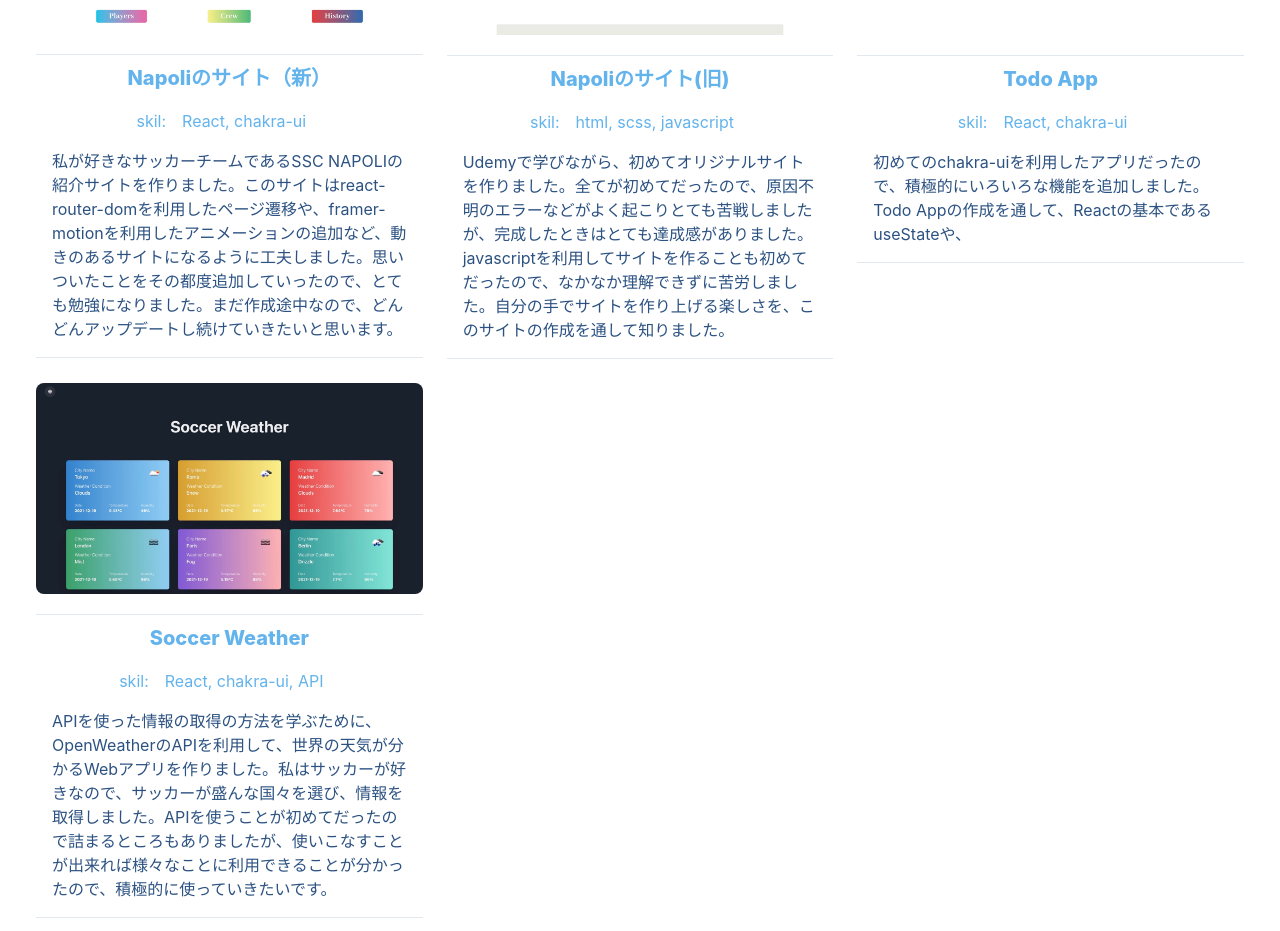
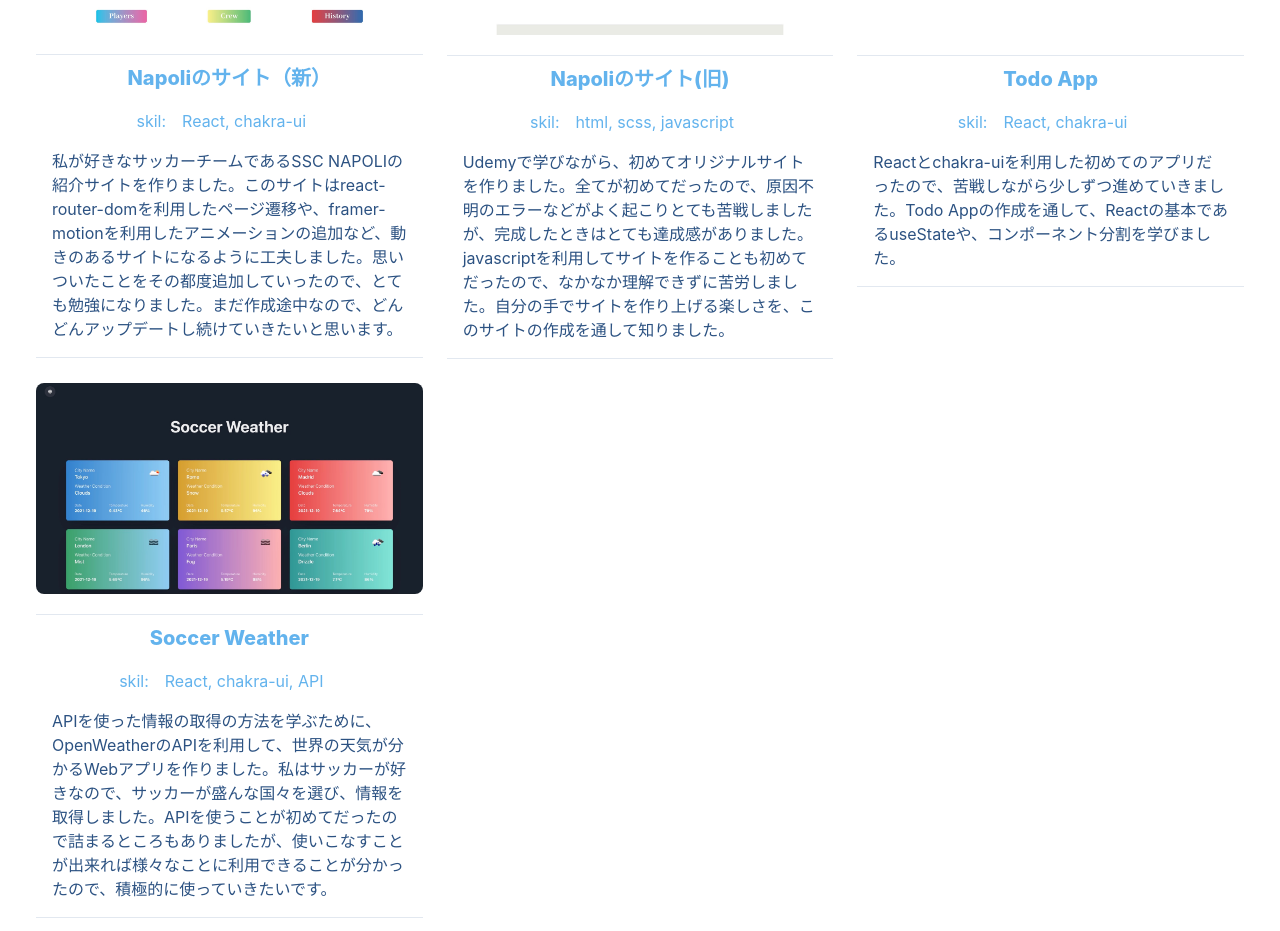
Before and after one commit to RickTurbo/Portfolio, a React (Create React App) app: page / in a window 1280 px wide. Shown: the part 980-1911 px from the top of the page. Built offline with nearby package versions, Linux system fonts and the light colour scheme.

Commit message:
アイコンの追加とworksの編集

```diff
--- a/package.json
+++ b/package.json
@@ -14,7 +14,7 @@
     "framer-motion": "4.1.17",
     "react": "17.0.2",
     "react-dom": "17.0.2",
-    "react-icons": "4.3.1",
+    "react-icons": "^4.3.1",
     "react-scripts": "4.0.0",
     "react-spinners": "^0.11.0"
   },
--- a/public/index.html
+++ b/public/index.html
@@ -2,7 +2,7 @@
 <html lang="en">
   <head>
     <meta charset="utf-8" />
-    <link rel="icon" href="horse.png" />
+    <link rel="icon" href="horse.jpeg" />
     <meta
       name="viewport"
       content="width=device-width, initial-scale=1, shrink-to-fit=no"
@@ -28,7 +28,7 @@
       work correctly both with client-side routing and a non-root public URL.
       Learn how to configure a non-root public URL by running `npm run build`.
     -->
-    <title>Portfolio RickTurbo</title>
+    <title>Portfolio Kojima</title>
   </head>
 
   <body>
--- a/src/components/Main.jsx
+++ b/src/components/Main.jsx
@@ -290,7 +290,7 @@ function Main() {
                   <Box pr="4">React, chakra-ui</Box>
                 </Flex>
                 <Box pt="4" color="blue.700">
-                  初めてのchakra-uiを利用したアプリだったので、積極的にいろいろな機能を追加しました。Todo Appの作成を通して、Reactの基本であるuseStateや、
+                  Reactとchakra-uiを利用した初めてのアプリだったので、苦戦しながら少しずつ進めていきました。Todo Appの作成を通して、Reactの基本であるuseStateや、コンポーネント分割を学びました。
                 </Box>
               </AccordionPanel>
             </AccordionItem>
```
Also changed, not shown: src/assets/horse.jpeg (added).
